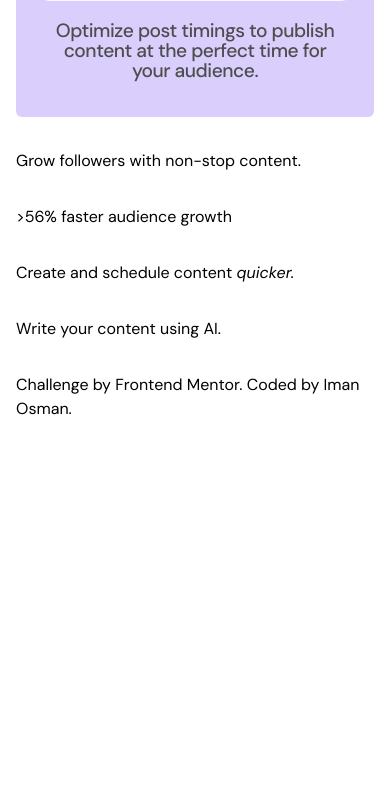
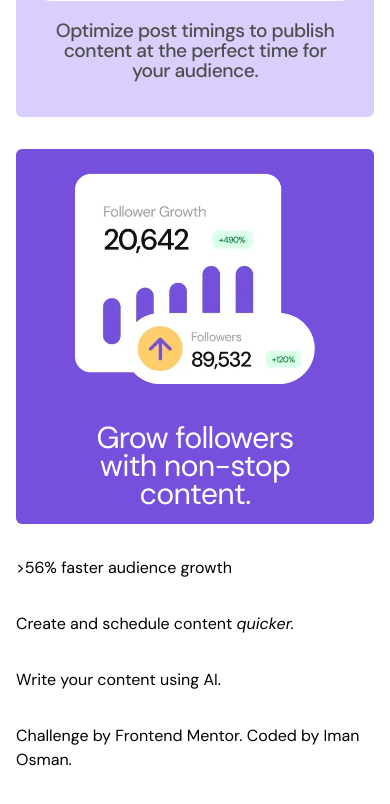
Before and after one commit to i000o/bento-grid-main, a website: page index.html in a window 390 px wide. Shown: the part 1217-2021 px from the top of the page. Before the commit the page ends 1670 px from the top, so only its background shows below. Drawn offline with Linux system fonts and the light colour scheme.

Commit message:
card 5 mobile

```diff
--- a/index.html
+++ b/index.html
@@ -38,8 +38,9 @@
     Optimize post timings to publish content at the perfect time for your audience.
   </h3>
   </div>
-  <div>
-    <h2>
+  <div class="flex flex-col justify-center items-center text-center bg-[hsl(256,67%,59%)] rounded-md p-4">
+    <img src="/assets/images/illustration-grow-followers.webp" class="w-60 pt-2">
+    <h2 class="text-[hsl(0,0%,100%)] text-[1.9em] ml-10 mr-10 leading-7 tracking-tight pt-10 pb-0">
     Grow followers with non-stop content.
     </h2>
   </div>
```
Also changed, not shown: dist/output.css.
